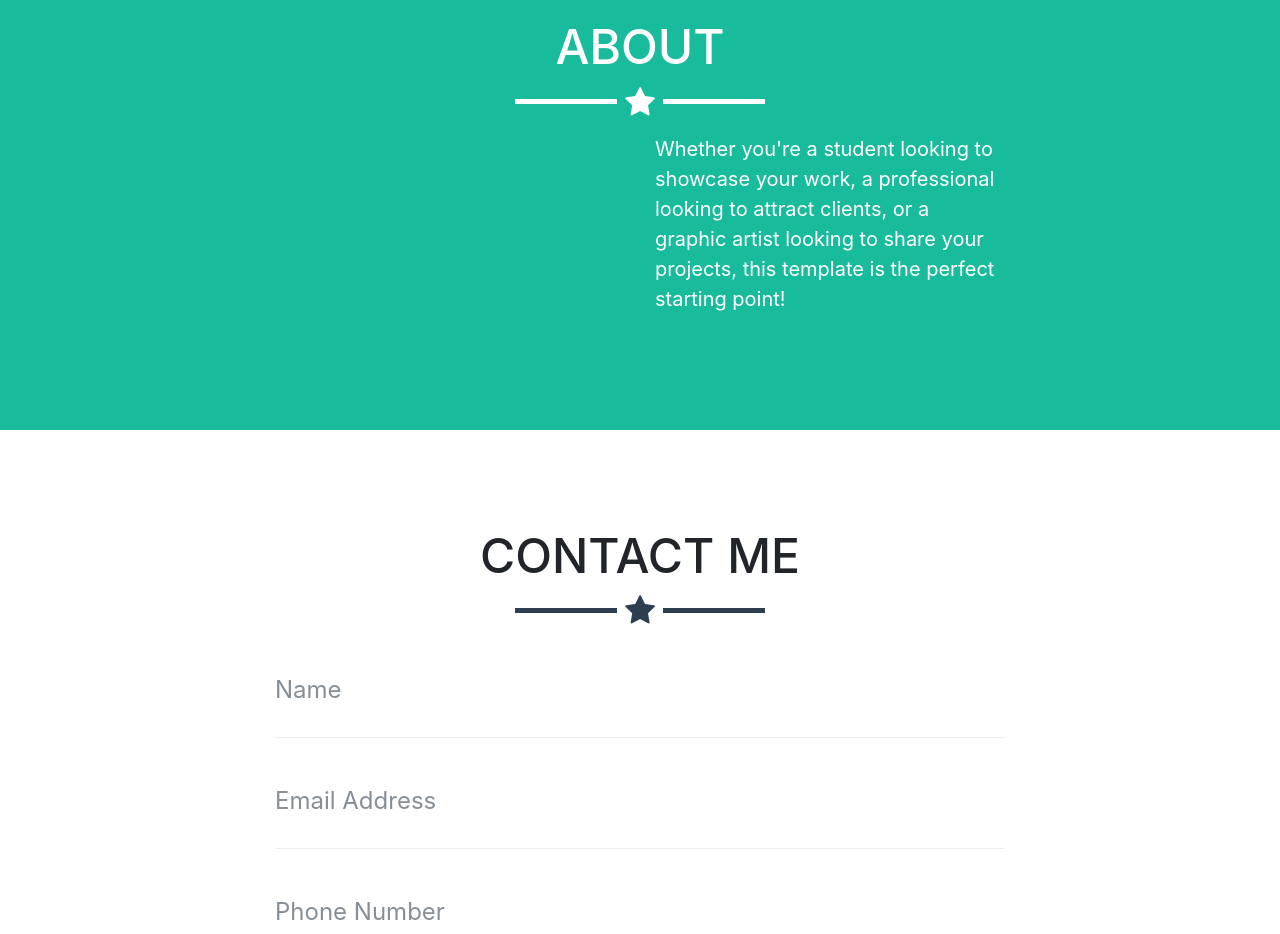
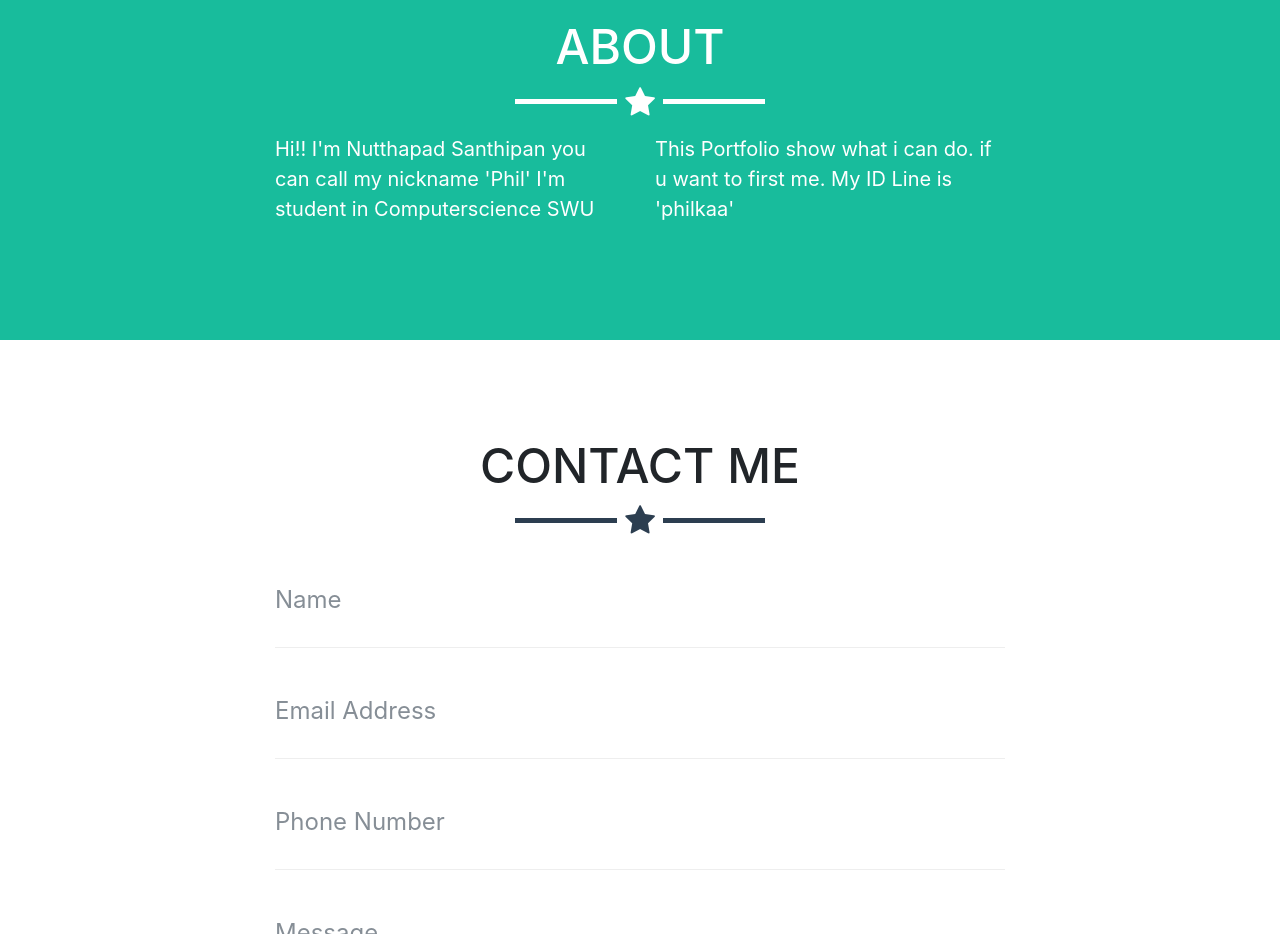
Before and after one commit to philntp/Phil--s-space, a website with bundled scripts: page index.html in a window 1280 px wide. Shown: the part 1520-2454 px from the top of the page. Built offline with nearby package versions, Linux system fonts and the light colour scheme.

Commit message:
Update index.html

```diff
--- a/index.html
+++ b/index.html
@@ -108,10 +108,10 @@
         <hr class="star-light">
         <div class="row">
           <div class="col-lg-4 ml-auto">
-            <p></p>
+            <p>Hi!! I'm Nutthapad Santhipan you can call my nickname 'Phil' I'm student in Computerscience SWU</p>
           </div>
           <div class="col-lg-4 mr-auto">
-            <p>Whether you're a student looking to showcase your work, a professional looking to attract clients, or a graphic artist looking to share your projects, this template is the perfect starting point!</p>
+            <p>This Portfolio show what i can do. if u want to first me. My ID Line is 'philkaa'</p>
           </div>
         </div>
       </div>
```
